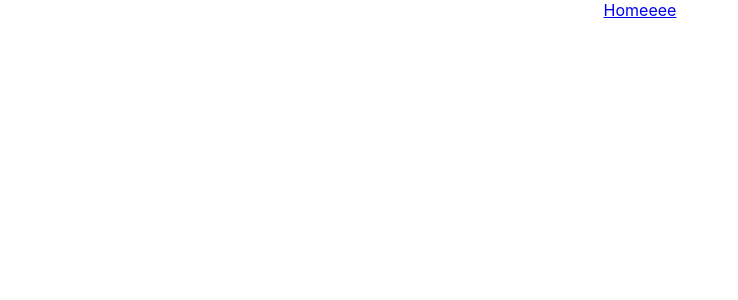
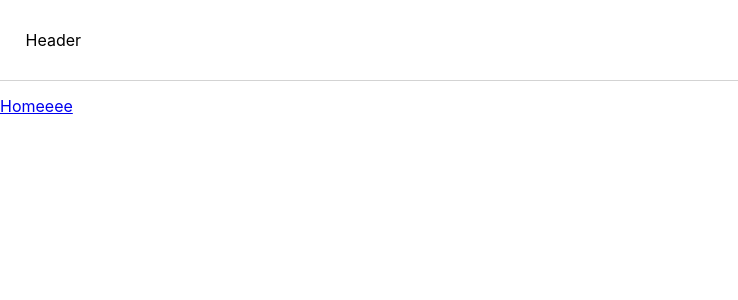
Before and after one commit to farishbot-org/gh-deploy-2, a React (Create React App) app: page / in a window 1280 px wide. Shown: the top 300 px of the page, without its empty margins (0-738 px from the left). Built offline with nearby package versions, Linux system fonts and the light colour scheme.

Commit message:
testing route

```diff
--- a/src/App.css
+++ b/src/App.css
@@ -1,38 +1,6 @@
-.App {
-  text-align: center;
+.page {
+  /* background: lavenderblush; */
+  display: flex;
+  min-height: 88vh;
+  margin-top: 12vh;
 }
-
-.App-logo {
-  height: 40vmin;
-  pointer-events: none;
-}
-
-@media (prefers-reduced-motion: no-preference) {
-  .App-logo {
-    animation: App-logo-spin infinite 20s linear;
-  }
-}
-
-.App-header {
-  background-color: #282c34;
-  min-height: 100vh;
-  display: flex;
-  flex-direction: column;
-  align-items: center;
-  justify-content: center;
-  font-size: calc(10px + 2vmin);
-  color: white;
-}
-
-.App-link {
-  color: #61dafb;
-}
-
-@keyframes App-logo-spin {
-  from {
-    transform: rotate(0deg);
-  }
-  to {
-    transform: rotate(360deg);
-  }
-}
--- a/src/App.jsx
+++ b/src/App.jsx
@@ -4,6 +4,7 @@ import { BrowserRouter as Router, Route, Switch } from "react-router-dom";
 import "./App.css";
 
 import Head from "./components/head/Head";
+import Header from "./components/header/Header";
 
 import Homepage from "./pages/homepage/Homepage";
 import About from "./pages/about/About";
@@ -15,10 +16,13 @@ function App() {
     <div className="App">
       <Head title={siteTitle} />
       <Router basename="/">
-        <Switch>
-          <Route exact path="/" component={() => <Homepage setSiteTitle={setSiteTitle} />} />
-          <Route exact path="/about" component={() => <About setSiteTitle={setSiteTitle} />} />
-        </Switch>
+        <Header />
+        <div className="page">
+          <Switch>
+            <Route exact path="/" component={() => <Homepage setSiteTitle={setSiteTitle} />} />
+            <Route exact path="/about" component={() => <About setSiteTitle={setSiteTitle} />} />
+          </Switch>
+        </div>
       </Router>
     </div>
   );
--- /dev/null
+++ b/src/components/header/Header.jsx
@@ -0,0 +1,13 @@
+import React, { PureComponent } from "react";
+
+import "./header.css";
+
+export default class Header extends PureComponent {
+  render() {
+    return (
+      <div className="header">
+        Header
+      </div>
+    );
+  }
+}
--- /dev/null
+++ b/src/components/header/header.css
@@ -0,0 +1,13 @@
+.header {
+  background: white;
+  height: 10vh;
+  position: fixed;
+  top: 0;
+  width: 100vw;
+  display: flex;
+  align-items: center;
+  justify-content: space-between;
+  padding: 0 2%;
+  border-bottom: 1px solid lightgrey;
+  z-index: 100;
+}
```
